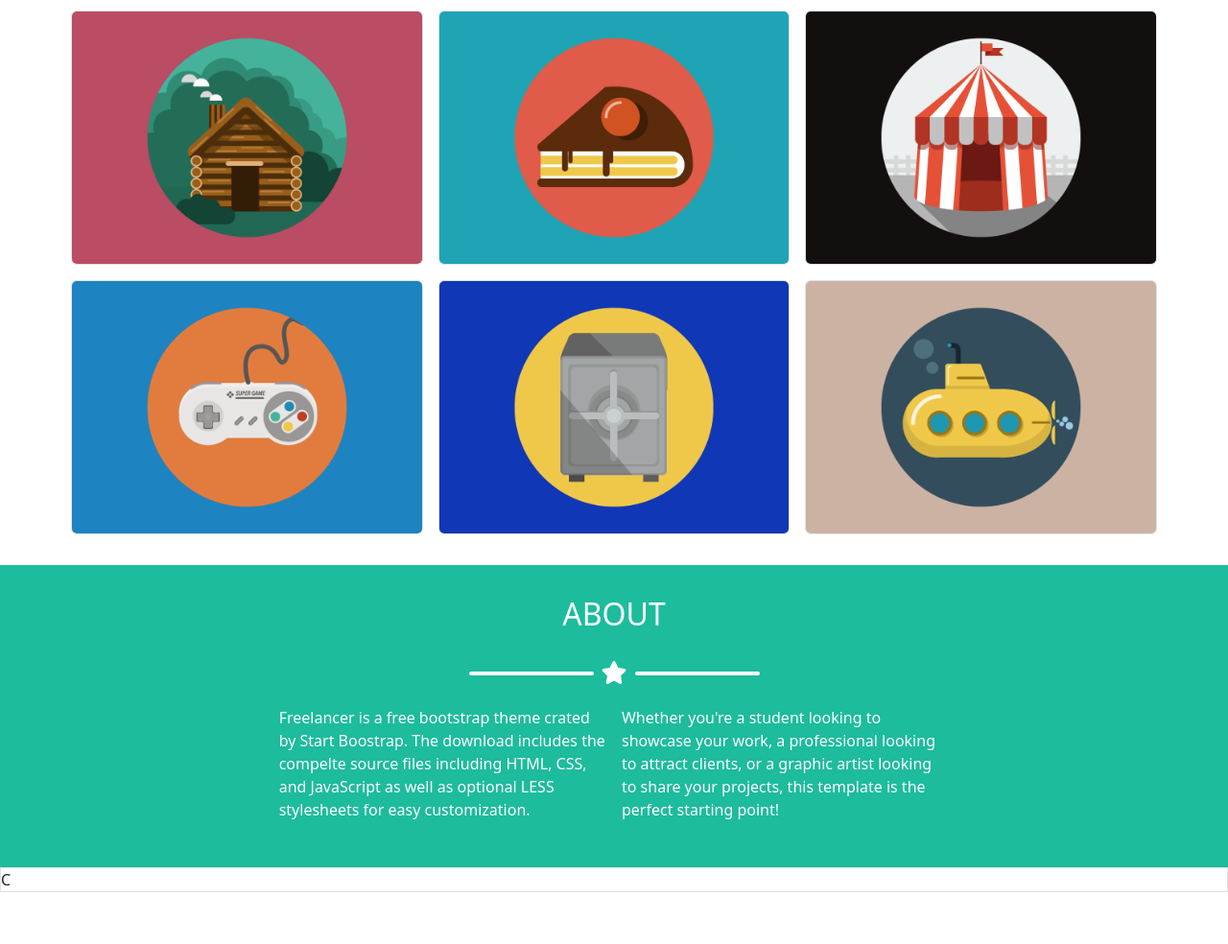
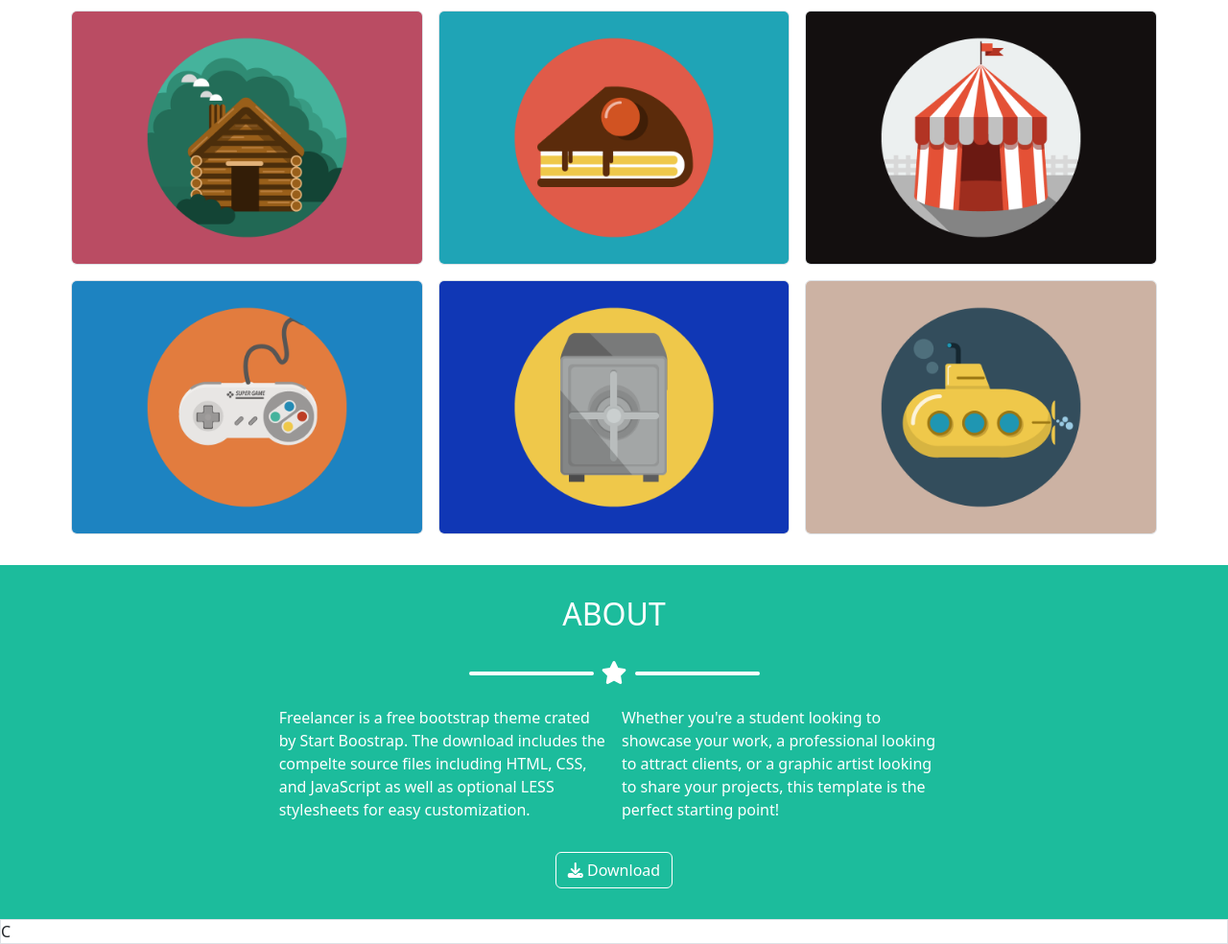
Before and after one commit to soniabergamini/html-css-bootstrap-freelancer, a plain HTML site: page index.html in a window 1280 px wide. Shown: the part 804-1788 px from the top of the page at 96% size. Before the commit the page ends 1734 px from the top, so only its background shows below. Drawn offline with nearby package versions, Linux system fonts and the light colour scheme.

Commit message:
feat(main): add download button in about section

```diff
--- a/index.html
+++ b/index.html
@@ -115,6 +115,9 @@
                 <div class="col-12 col-md-4 p-2">
                     <p>Whether you're a student looking to showcase your work, a professional looking to attract clients, or a graphic artist looking to share your projects, this template is the perfect starting point!</p>
                 </div>
+                <div class="col-12 p-2 text-center">
+                    <button type="button" class="btn border-white text-white"><i class="fa-solid fa-download"></i> Download</button>
+                </div>
             </div>
         </section>
         <!-- Contact Section -->
```
